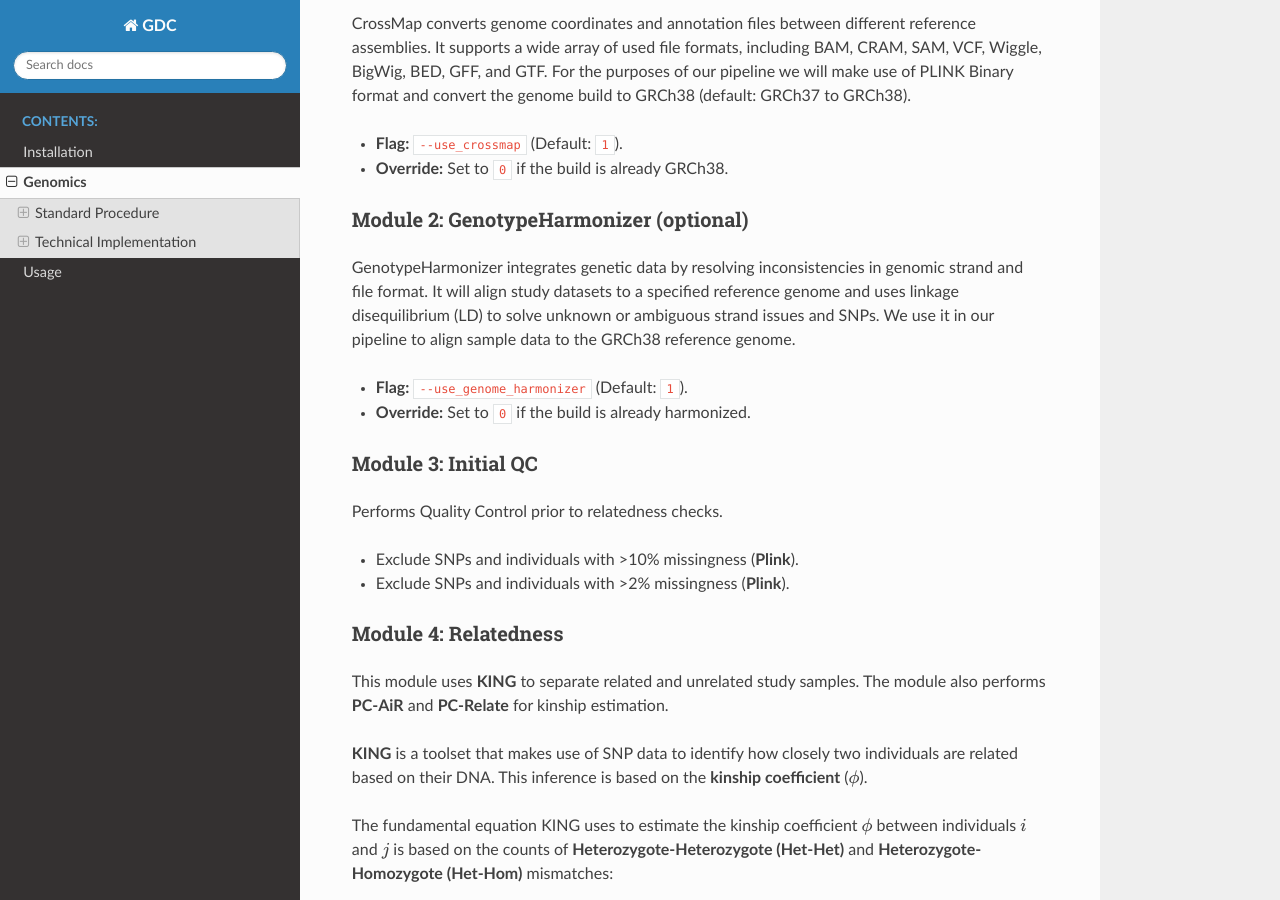
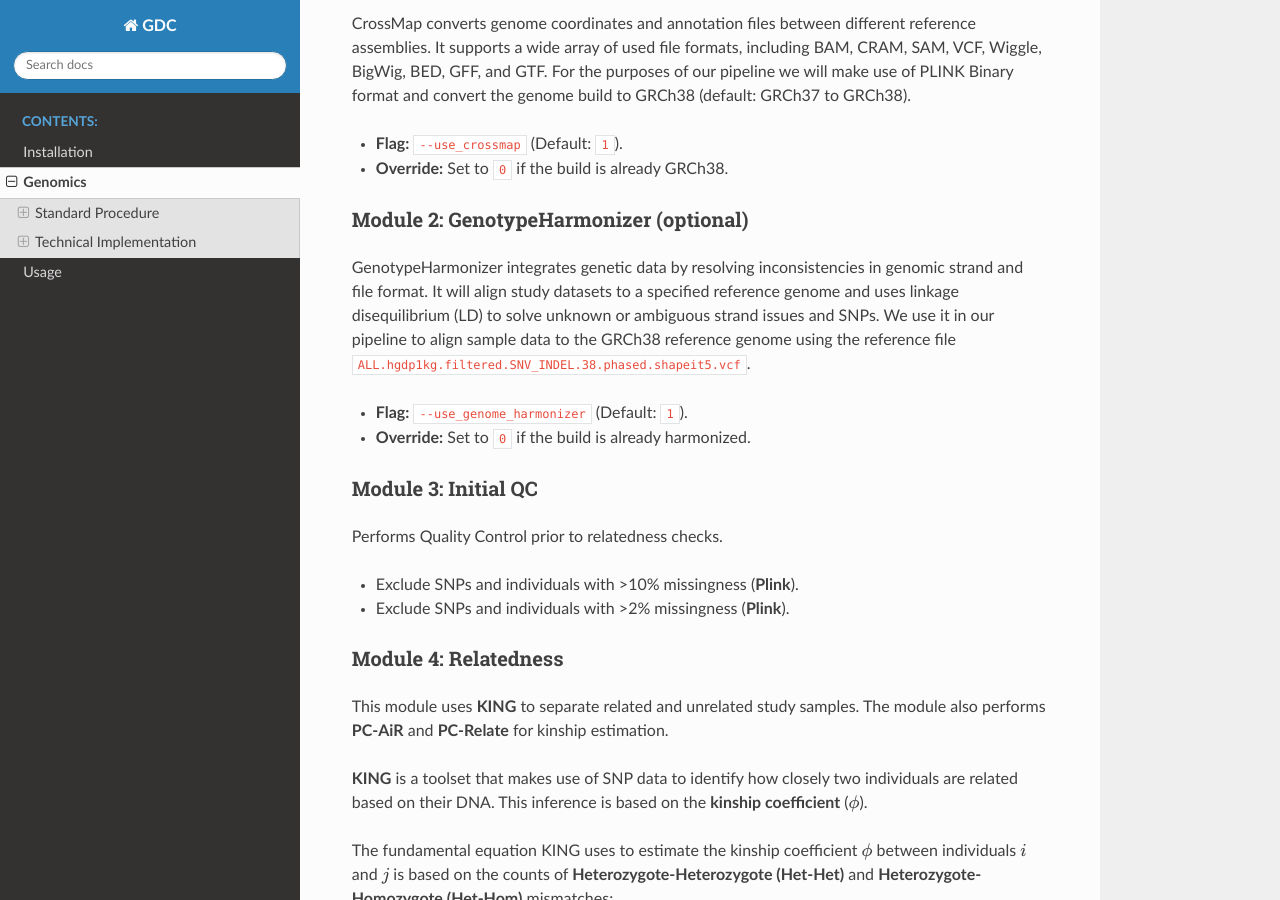
Before and after one commit to and02709/GDC, a Sphinx documentation site: the page built from docs/genomics.rst, in a window 1280 px wide and 900 px high, scrolled down 698 px. Built offline with Sphinx 7.4.7 and the Read the Docs theme 3.1.0, drawn with Linux system fonts in a browser that asks for light colours; pages that are not in the unit, such as notebooks, are missing from menus.

Commit message:
Enhance GenotypeHarmonizer documentation
Updated GenotypeHarmonizer description to include reference file details.

```diff
--- a/docs/genomics.rst
+++ b/docs/genomics.rst
@@ -19,7 +19,7 @@
 
 Module 2: GenotypeHarmonizer (optional)
 ~~~~~~~~~~~~~~~~~~~~~~~~~~~~~~~~~~~~~~~
-GenotypeHarmonizer integrates genetic data by resolving inconsistencies in genomic strand and file format. It will align study datasets to a specified reference genome and uses linkage disequilibrium (LD) to solve unknown or ambiguous strand issues and SNPs. We use it in our pipeline to align sample data to the GRCh38 reference genome.
+GenotypeHarmonizer integrates genetic data by resolving inconsistencies in genomic strand and file format. It will align study datasets to a specified reference genome and uses linkage disequilibrium (LD) to solve unknown or ambiguous strand issues and SNPs. We use it in our pipeline to align sample data to the GRCh38 reference genome using the reference file ``ALL.hgdp1kg.filtered.SNV_INDEL.38.phased.shapeit5.vcf``.
 
 * **Flag:** ``--use_genome_harmonizer`` (Default: ``1``).
 * **Override:** Set to ``0`` if the build is already harmonized.
```
